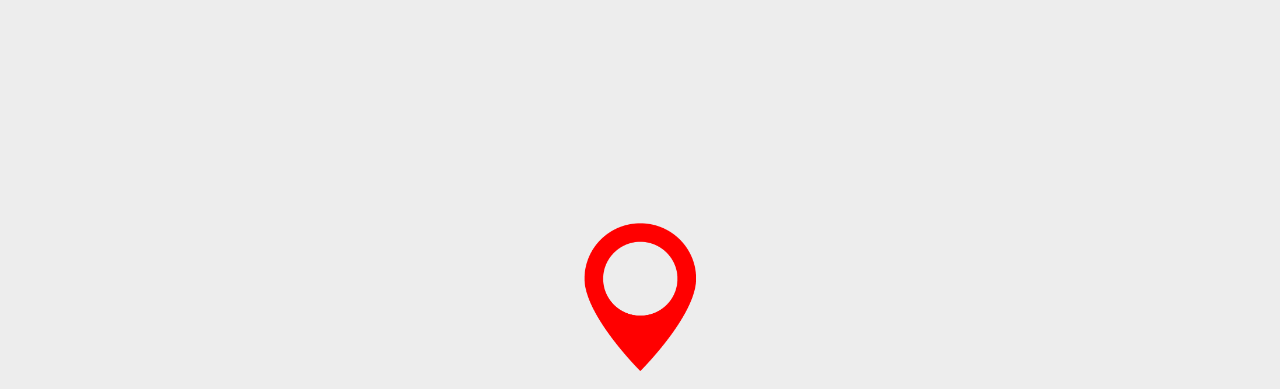
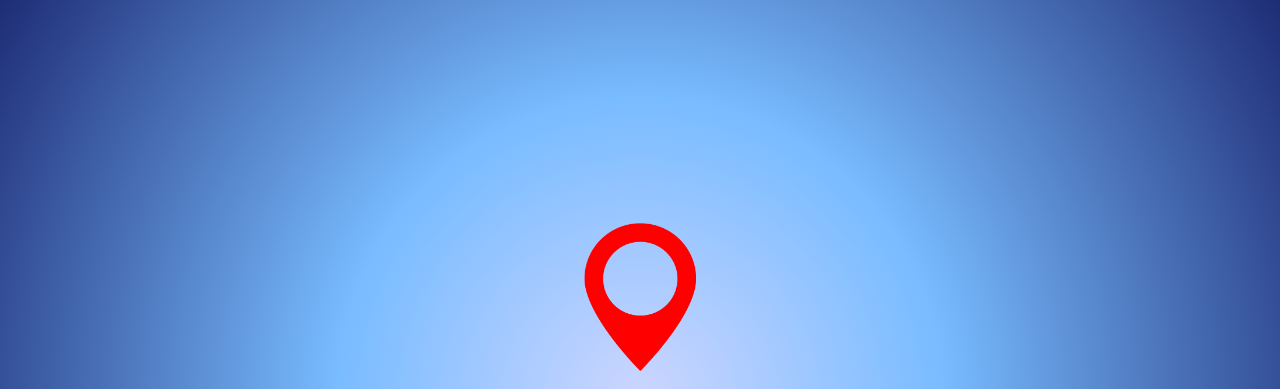
Before and after one commit to Emsley1d/Weather-Scraper, a website with bundled scripts: page index.html in a window 1280 px wide. Shown: the top 389 px of the page. Built offline with nearby package versions, Linux system fonts and the light colour scheme.

Commit message:
background added so weather icons stand out more

```diff
--- a/CSS/styles.css
+++ b/CSS/styles.css
@@ -5,7 +5,12 @@
 }
 
 body {
-    background: rgb(237, 237, 237);
+    background: radial-gradient(
+        circle,
+        rgba(176, 190, 255, 0.633) 0%,
+        rgba(95, 175, 255, 0.841) 40%,
+        rgb(30, 44, 118) 100%
+      );
 }
 
 .container {
@@ -17,6 +22,7 @@ body {
     flex-direction: column;
     font-family: 'Roboto', sans-serif;
     text-transform: capitalize;
+    color: rgb(55, 55, 55);
 }
 
 #location {
```
